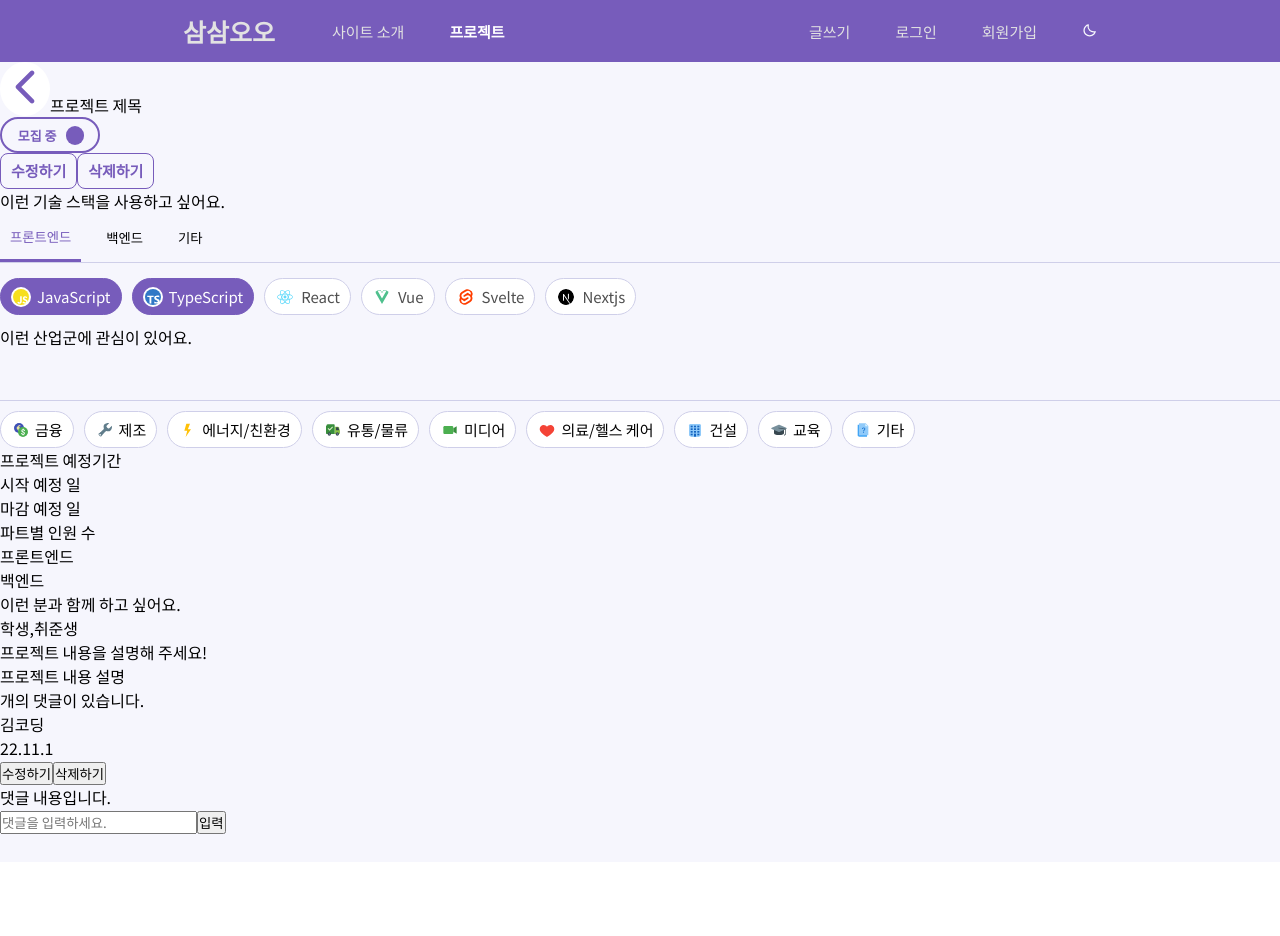
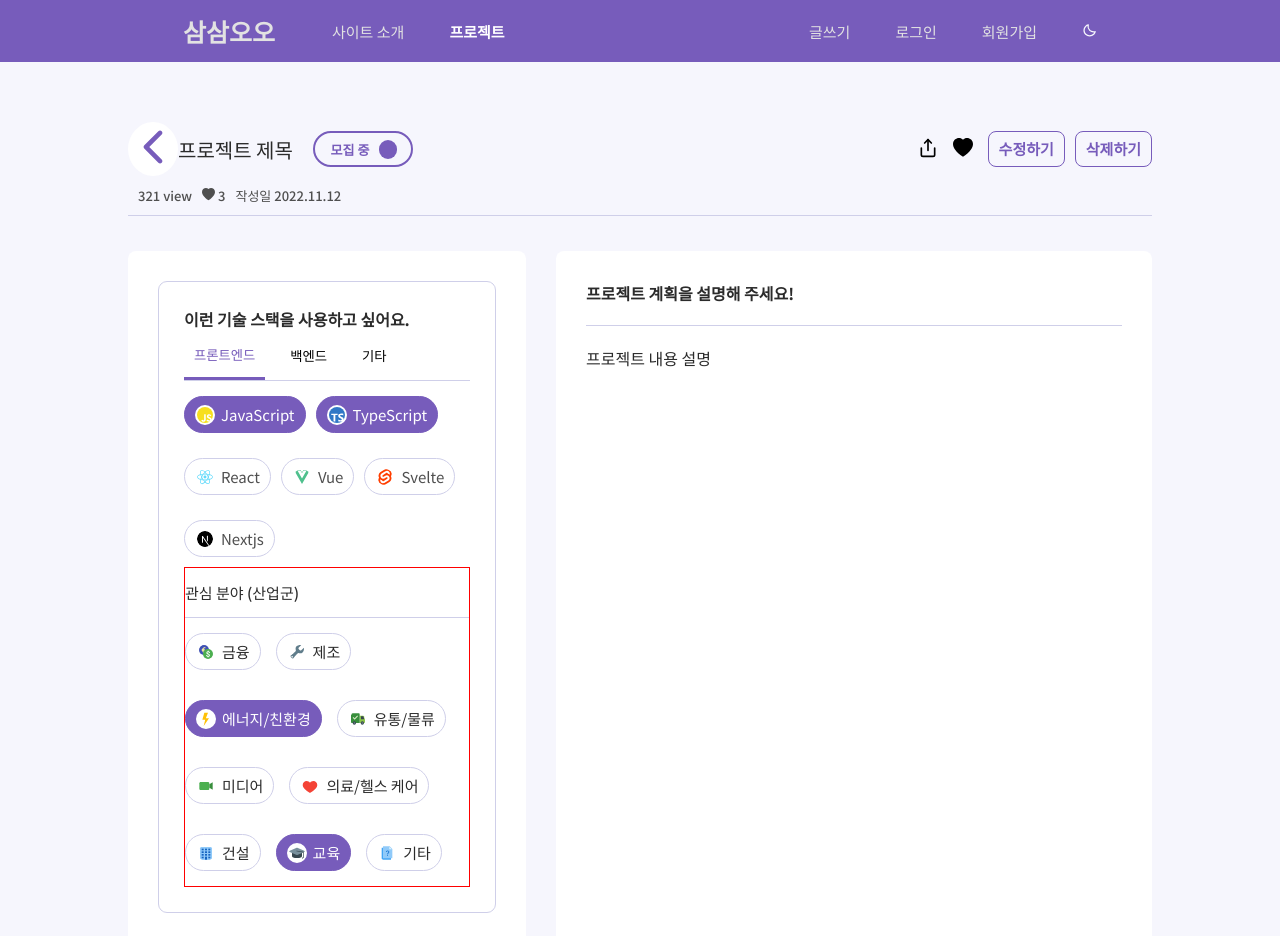
Before and after one commit to codestates-seb/seb40_main_035, a React (Create React App) app in the folder client/: page /article/1 in a window 1280 px wide. Shown: the top 936 px of the page. Before the commit the page ends 862 px from the top, so only its background shows below. Built offline with nearby package versions, Linux system fonts and the light colour scheme.

Commit message:
style: 게시글 상세보기 페이지 레이아웃 스타일링

```diff
--- a/client/src/pages/ArticleDetail.js
+++ b/client/src/pages/ArticleDetail.js
@@ -1,32 +1,252 @@
+/* eslint-disable no-unused-vars */
 import { useState } from 'react';
 import styled from 'styled-components';
 import Backbutton from '../components/BackButton';
 import MiniButton from '../components/MiniButton';
 import SwitchToggle from '../components/SwitchToggle';
 import SkillStackView from '../components/SkillStackView';
-import InterestSelect from '../components/InterestSelect';
+import avatar from '../assets/image/userAvatar.png';
+import { BsArrowUpCircleFill, BsHeartFill } from 'react-icons/bs';
+// import { CiShare1 } from 'react-icons/ci';
+// import { FaHeart } from 'react-icons/fa';
+import { FiShare } from 'react-icons/fi';
+import InterestView from '../components/InterestView';
 
 const WholeContainer = styled.div`
   background-color: var(--purple-light);
-  height: 100vh;
+  width: 100%;
+  height: 115vh;
+  display: flex;
+  flex-direction: column;
+  justify-content: flex-start;
+  align-items: center;
+  color: var(--black);
+  h3 {
+    margin-right: 20px;
+  }
 `;
-const TopContainer = styled.div``;
-const LeftViewContainer = styled.div``;
-const LeftViewTopBox = styled.div``;
-const LeftViewBottomBox = styled.div``;
-const RightViewContainer = styled.div``;
-const BottomCommentConatiner = styled.div``;
-const CommentBox = styled.form``;
-const CommnetWriteBox = styled.form``;
+
+const TopContainer = styled.div`
+  width: 80%;
+  height: auto;
+  display: flex;
+  flex-direction: column;
+  justify-content: space-between;
+  margin-top: 60px;
+  align-items: center;
+
+  .title-box {
+    width: 100%;
+    display: flex;
+    align-items: center;
+    justify-content: space-between;
+  }
+  .title-left-box {
+    height: 100%;
+    display: flex;
+    justify-content: center;
+    align-items: center;
+    font-size: 20px;
+    font-weight: 500;
+    > span {
+      margin-right: 20px;
+    }
+  }
+  .title-right-box {
+    display: flex;
+    align-items: center;
+    height: 100%;
+
+    .title-btn {
+      border: none;
+      background-color: transparent;
+      > span {
+        font-size: 20px;
+        margin-right: 5px;
+        color: var(--purple-medium-dark);
+        border: none;
+        background-color: transparent;
+      }
+    }
+    > button {
+      margin-left: 10px;
+    }
+  }
+  .content-detail {
+    /* display: flex; */
+    /* align-items: center; */
+    width: 100%;
+    color: var(--grey-dark);
+    font-size: 13px;
+    font-weight: 500;
+    padding: 10px;
+    border-bottom: 1px solid var(--purple-medium);
+    margin-bottom: 10px;
+    /* border-bottom: 1px solid var(--pruple-medium); */
+    > span {
+      align-items: center;
+      margin-right: 10px;
+    }
+  }
+`;
+const LeftRightWholeConatiner = styled.div`
+  display: flex;
+  width: 80%;
+`;
+const LeftViewContainer = styled.div`
+  display: flex;
+  flex-direction: column;
+  width: 40%;
+  background-color: white;
+  border-radius: 8px;
+  padding: 30px;
+  margin: 25px 15px 25px 0;
+`;
+const LeftViewTopBox = styled.div`
+  border: 1px solid var(--purple-medium);
+  display: flex;
+  flex-direction: column;
+  margin-bottom: 25px;
+  border-radius: 9px;
+  padding: 25px;
+`;
+const LeftViewBottomBox = styled.div`
+  border: 1px solid var(--purple-medium);
+  flex-direction: column;
+  margin-bottom: 10px;
+  border-radius: 9px;
+  padding: 25px;
+  > ul > div {
+    display: flex;
+  }
+  li {
+    font-size: 13px;
+    margin: 10px 10px 10px 0;
+    padding: 10px;
+    width: auto;
+    border: 1px solid var(--purple-medium);
+    border-radius: 8px;
+  }
+`;
+const RightViewContainer = styled.div`
+  display: flex;
+  flex-direction: column;
+  width: 60%;
+  background-color: white;
+  border-radius: 8px;
+  padding: 30px;
+  margin: 25px 0 25px 15px;
+  .content-plan {
+    margin-bottom: 20px;
+    padding-bottom: 20px;
+    border-bottom: 1px solid var(--purple-medium);
+  }
+`;
+// 하단 댓글 컨테이너
+const BottomCommentConatiner = styled.div`
+  display: flex;
+  flex-direction: column;
+  justify-content: center;
+  align-items: center;
+  width: 80vw;
+  height: auto;
+  background-color: white;
+  border-radius: 8px;
+  padding: 45px;
+  input {
+    width: 100%;
+    height: 50px;
+  }
+  input,
+  button {
+    border: none;
+    background-color: transparent;
+  }
+
+  .comment-count {
+    width: 80%;
+    display: flex;
+    justify-content: space-between;
+    align-items: center;
+    margin-bottom: 25px;
+    font-weight: 500;
+    color: var(--black);
+  }
+`;
+const CommentBox = styled.form`
+  display: flex;
+  flex-direction: column;
+  width: 80%;
+  justify-content: space-between;
+  align-items: flex-start;
+  padding-bottom: 20px;
+
+  .user {
+    width: 100%;
+    display: flex;
+    justify-content: space-between;
+    align-items: center;
+    .user-info {
+      display: flex;
+      align-items: center;
+    }
+    .comment-created {
+      margin-left: 40px;
+    }
+
+    img {
+      width: 25px;
+      height: 25px;
+      margin-right: 10px;
+    }
+  }
+
+  .comment-btn {
+    display: flex;
+    button {
+      padding-left: 15px;
+      font-weight: 500;
+      font-size: 13px;
+      color: var(--grey-dark);
+    }
+  }
+
+  .comment {
+    padding: 10px;
+    margin-left: 25px;
+  }
+`;
+const CommnetWriteBox = styled.form`
+  width: 80%;
+  height: 70px;
+  background-color: var(--grey-light);
+  display: flex;
+  justify-content: space-between;
+  align-items: center;
+  padding: 35px;
+  margin-top: 20px;
+  border-radius: 8px;
+  button {
+    /* width: 25px;
+    height: 25px; */
+    /* margin: 10px 25px 10px 25px; */
+
+    .upload-btn {
+      color: var(--purple-medium);
+      font-size: 30px;
+    }
+  }
+`;
 
 const ArticleDetail = () => {
   const [isCheck, setIsCheck] = useState(true);
   return (
     <WholeContainer>
       <TopContainer>
+        <div className="title-box">
+          <div className="title-left-box">
             <Backbutton />
             <span>프로젝트 제목</span>
-        <div>
             <SwitchToggle
               right="모집 완료"
               setChecked={isCheck}
@@ -35,26 +255,55 @@ const ArticleDetail = () => {
               }}
             />
           </div>
+          <form className="title-right-box">
+            <button className="title-btn">
+              <span className="title-icons">
+                <FiShare />
+              </span>
+            </button>
+            <button className="title-btn">
+              <span className="title-icons">
+                <BsHeartFill />
+              </span>
+            </button>
             <MiniButton text={'수정하기'} />
             <MiniButton text={'삭제하기'} />
+          </form>
+        </div>
+        {/* 타이틀 하단 info */}
+        <div className="content-detail">
+          {/* 조회수 */}
+          <span>321 view</span>
+          {/* 좋아요 수 */}
+          <span>
+            <BsHeartFill /> 3
+          </span>
+          {/* 작성 일 */}
+          <span>작성일 2022.11.12</span>
+        </div>
       </TopContainer>
-      <div>
+      <LeftRightWholeConatiner>
         <LeftViewContainer>
           <LeftViewTopBox>
-            <div>이런 기술 스택을 사용하고 싶어요.</div>
+            <h4>이런 기술 스택을 사용하고 싶어요.</h4>
             <SkillStackView />
-            <div>이런 산업군에 관심이 있어요.</div>
-            <InterestSelect />
+            {/* <h4>이런 산업군에 관심이 있어요.</h4> */}
+            <InterestView />
           </LeftViewTopBox>
           <LeftViewBottomBox>
             <ul>
               프로젝트 예정기간
+              <div>
                 <li>시작 예정 일</li>
                 <li>마감 예정 일</li>
+              </div>
             </ul>
             <ul>
-              파트별 인원 수<li>프론트엔드</li>
+              파트별 인원 수
+              <div>
+                <li>프론트엔드</li>
                 <li>백엔드</li>
+              </div>
             </ul>
             <ul>
               이런 분과 함께 하고 싶어요.
@@ -63,28 +312,38 @@ const ArticleDetail = () => {
           </LeftViewBottomBox>
         </LeftViewContainer>
         <RightViewContainer>
-          <div>프로젝트 내용을 설명해 주세요!</div>
+          <h4 className="content-plan">프로젝트 계획을 설명해 주세요!</h4>
           <div>프로젝트 내용 설명</div>
         </RightViewContainer>
+      </LeftRightWholeConatiner>
+      <BottomCommentConatiner>
+        <div className="comment-count">
+          <span>개의 댓글이 있습니다.</span>
         </div>
-      <BottomCommentConatiner>
-        <div>개의 댓글이 있습니다.</div>
         <CommentBox>
-          <div className="userInfo">
-            <div className="user-profile-img" />
-            <div className="user-name">김코딩</div>
-            <div className="comment-created-at">22.11.1</div>
+          <div className="user">
+            <div className="user-info">
+              <img src={avatar} alt="" />
+              <span className="user-name">김코딩</span>
+              <span className="comment-created">22.11.1</span>
             </div>
-          <div className="comment-btn">
+            <span className="comment-btn">
               <button>수정하기</button>
               <button>삭제하기</button>
+            </span>
           </div>
-          <div>댓글 내용입니다.</div>
+
+          <span className="comment">댓글 내용입니다.</span>
         </CommentBox>
 
         <CommnetWriteBox>
-          <input placeholder="댓글을 입력하세요."></input>
-          <button>입력</button>
+          <input
+            className="comment-input"
+            placeholder="댓글을 입력하세요."
+          ></input>
+          <button>
+            <BsArrowUpCircleFill className="upload-btn" />
+          </button>
         </CommnetWriteBox>
       </BottomCommentConatiner>
     </WholeContainer>
```
Lines whose indentation alone changed are shown as unchanged.
